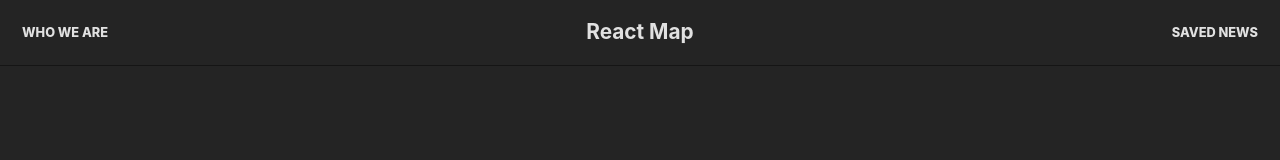
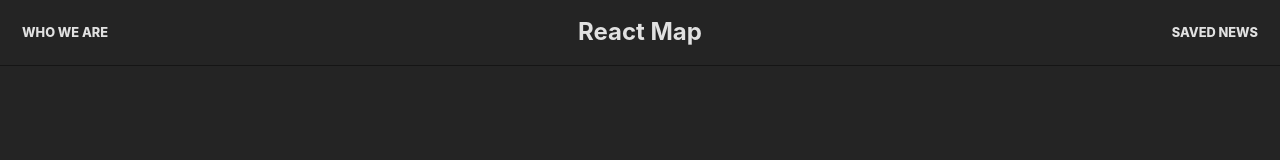
Before and after one commit to Lagsi/map-react, a React (Vite) app: page /about in a window 1280 px wide. Shown: the top 160 px of the page. Built offline with nearby package versions, Linux system fonts and the light colour scheme; what @svg-maps/world, react-autocomplete-input would draw is missing.

Commit message:
modify main title font size, bolder modal close button

```diff
--- a/src/App.css
+++ b/src/App.css
@@ -331,8 +331,8 @@ body {
   border-radius: 5px;
   z-index: 0;
   overflow: hidden;
-  border: 2px solid #d90429;
-  color: #d90429;
+  border: 3px solid #ff0000;
+  color: #ff0000;
 }
 
 .close-modal:hover {
@@ -352,7 +352,7 @@ body {
   top: 0;
   height: 0;
   width: 100%;
-  background: #d90429;
+  background: #ff0000;
 }
 
 
--- a/src/components/Header.module.css
+++ b/src/components/Header.module.css
@@ -46,7 +46,7 @@
 
 .app-title {
   color: #e1e1e1;
-  font-size: 1.3em;
+  font-size: 1.5em;
 }
 
 .app-title:hover {
```
